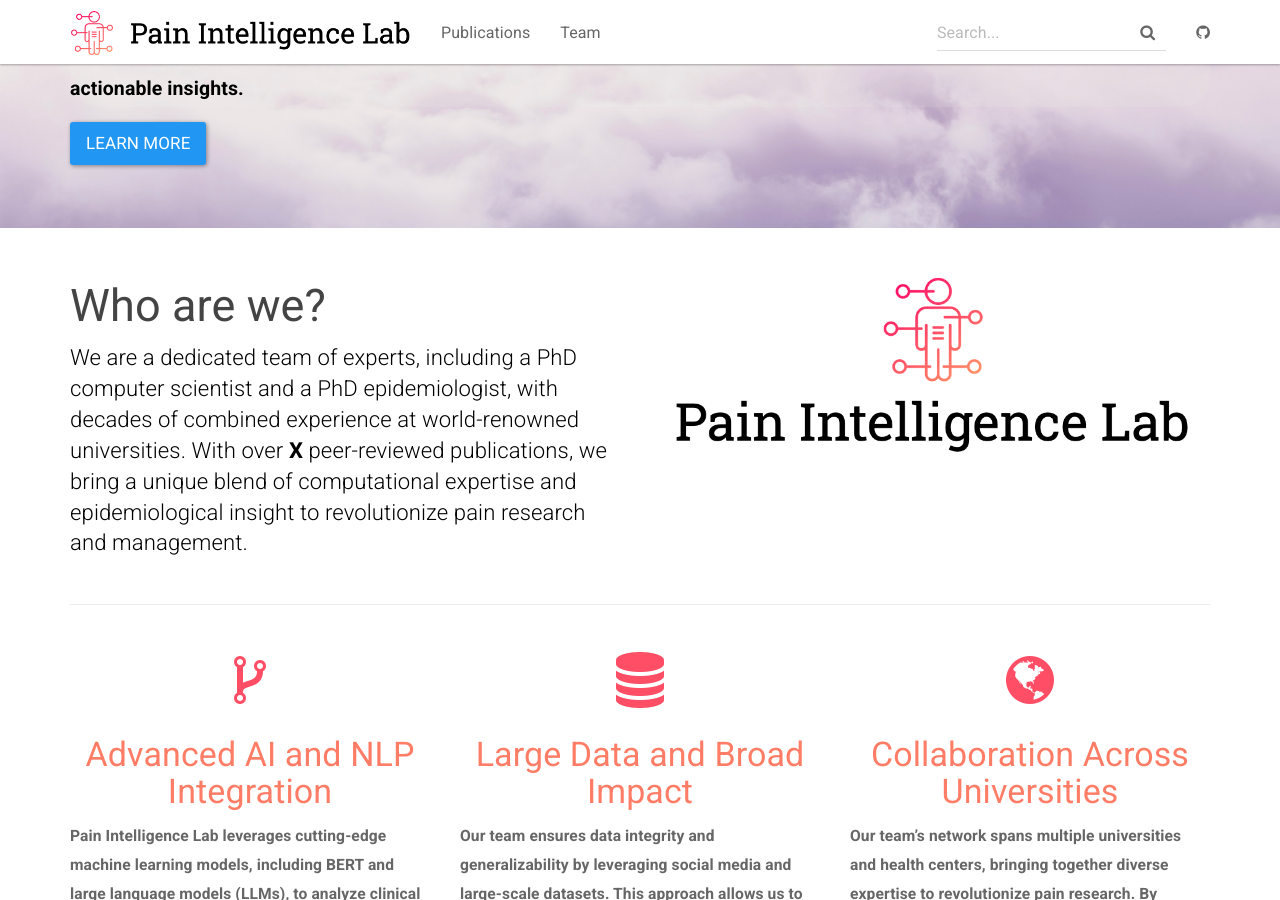
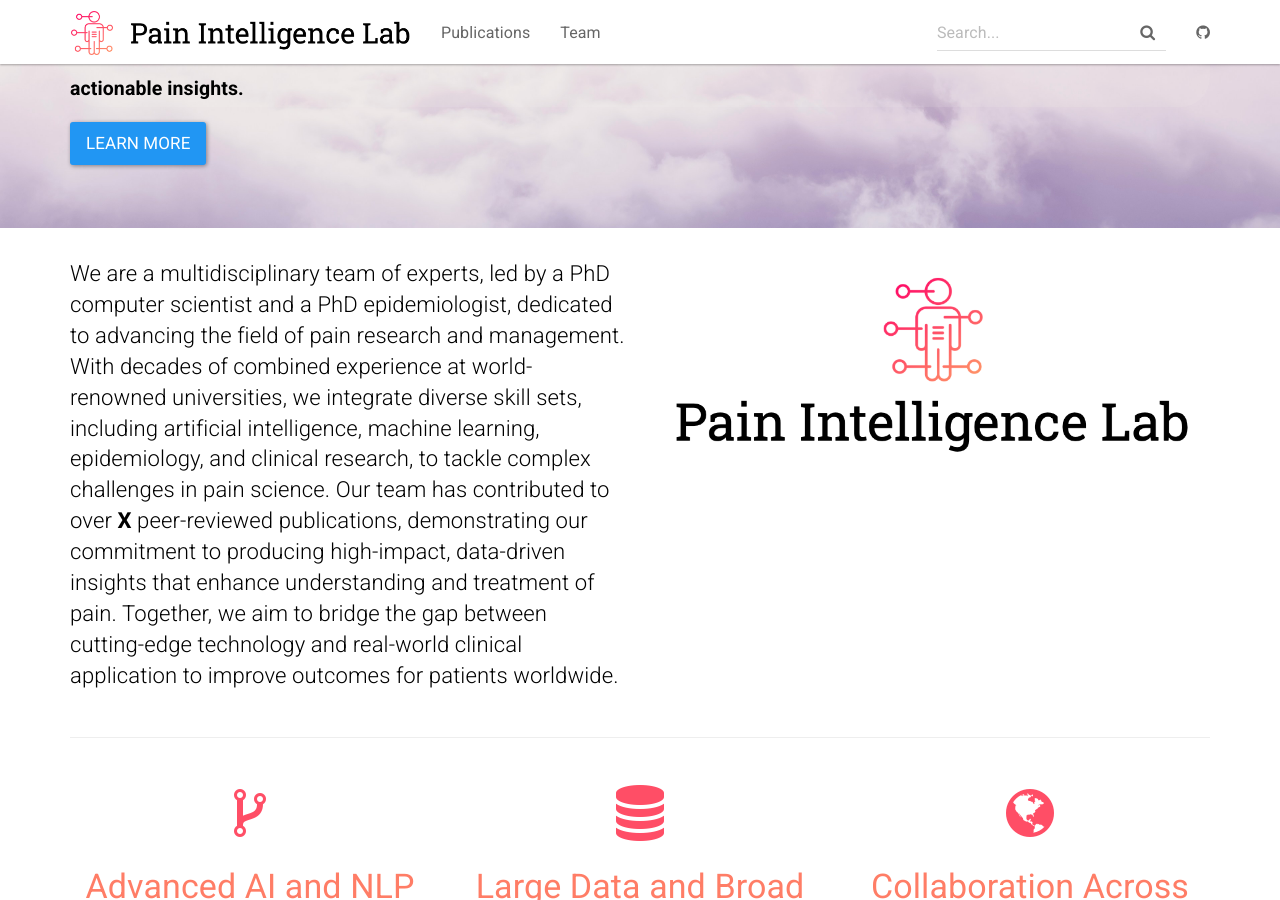
Before and after one commit to potatole123/my-prog, a Jekyll site: the page built from index.html, in a window 1280 px wide and 900 px high, scrolled down 227 px. Built offline with Jekyll 4.4.1, drawn with Linux system fonts in a browser that asks for light colours.

Commit message:
Update index.html

```diff
--- a/index.html
+++ b/index.html
@@ -15,11 +15,15 @@ layout: default
 <div class="container">
     <div class="row">
         <div class="col-md-6">
-            <h2 class="header-light regular-pad">Who are we?</h2>
-              <p class="lead" style="color: black; font-size: 1.7em;">We are a dedicated team of experts, including a PhD computer scientist and a PhD
-                epidemiologist, with decades of combined experience at world-renowned universities. With over
-                <strong>X</strong> peer-reviewed publications, we bring a unique blend of computational expertise and
-                epidemiological insight to revolutionize pain research and management.</p>
+            <!-- <h2 class="header-light regular-pad">Who are we?</h2> -->
+              <p class="lead" style="color: black; font-size: 1.7em;">We are a multidisciplinary team of experts,
+                led by a PhD computer scientist and a PhD epidemiologist, dedicated to advancing the field of pain
+                research and management. With decades of combined experience at world-renowned universities, we integrate
+                diverse skill sets, including artificial intelligence, machine learning, epidemiology, and clinical research,
+                to tackle complex challenges in pain science. Our team has contributed to over <strong>X</strong> peer-reviewed
+                publications, demonstrating our commitment to producing high-impact, data-driven insights that enhance
+                understanding and treatment of pain. Together, we aim to bridge the gap between cutting-edge
+                technology and real-world clinical application to improve outcomes for patients worldwide.</p>
         </div>
         <div class="col-md-6 text-center">
             <img src="{{ "/assets/img/pain_intelligence_lab_logo.png" | relative_url }}" alt="Jekyll logo" class="img-responsive">
```
